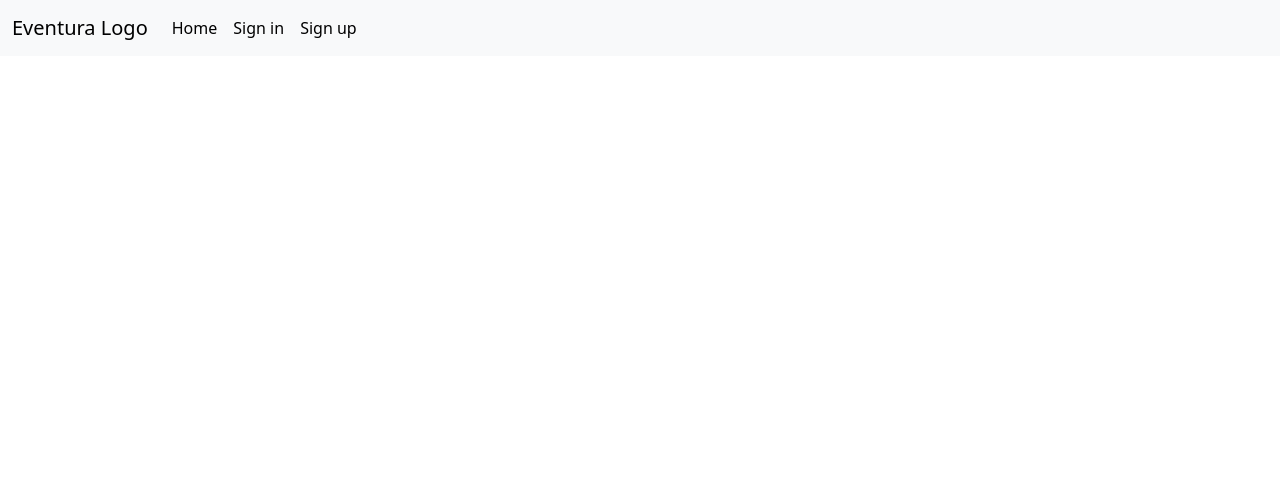
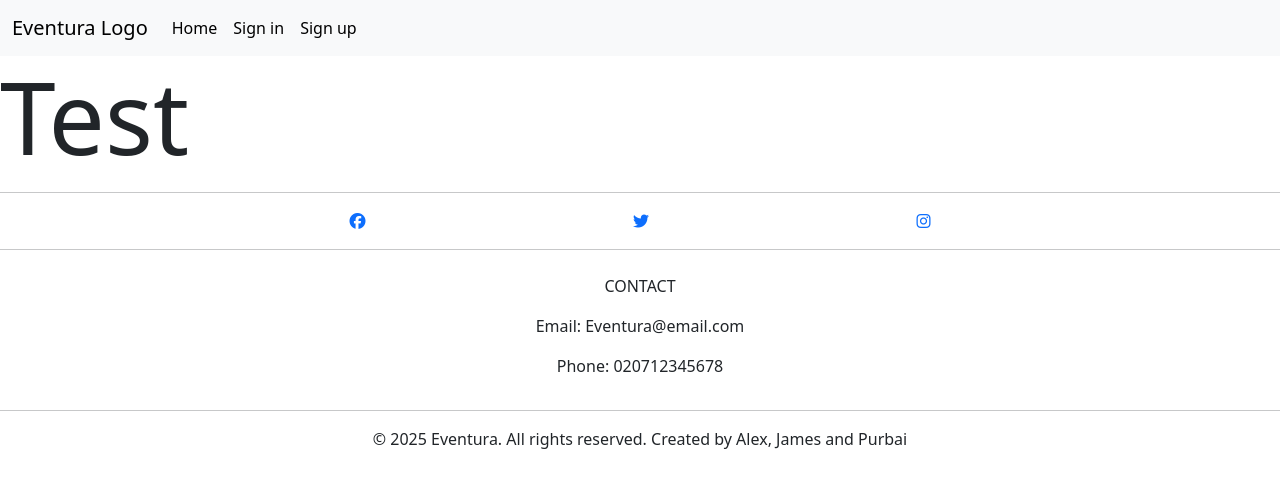
Before and after one commit to JamesBracken/eventura, a website built with Vite: page frontend_eventura/index.html in a window 1280 px wide. Built offline with nearby package versions, Linux system fonts and the light colour scheme; files whose address does not match are found by name.

Commit message:
Add(frontend-index): footer

```diff
--- a/frontend_eventura/index.html
+++ b/frontend_eventura/index.html
@@ -39,9 +39,37 @@
   </header>
 
   <main>
+    <section>
+      <h1>Test</h1>
+    </section>
   </main>
 
-  <footer>
+  <footer class="footer">
+    <hr />
+    <div class="container">
+      <div class="row">
+        <div class="col-12 d-flex justify-content-evenly">
+          <a href="https://www.facebook.com/" target="_blank" rel="noopener noreferrer"
+            aria-label="Open facebook in a new tab"><i class="fa-brands fa-facebook footer__icon"></i></a>
+          <a href="https://x.com/" target="_blank" rel="noopener noreferrer" aria-label="Open twitter in a new tab"><i
+              class="fa-brands fa-twitter footer__icon"></i></a>
+          <a href="https://www.instagram.com/" target="_blank" rel="noopener noreferrer"
+            aria-label="Open instagram in a new tab"><i class="fa-brands fa-instagram footer__icon"></i></a>
+        </div>
+      </div>
+    </div>
+    <hr />
+    <div class="container">
+      <div class="row justify-content-center mt-2">
+        <div class="col-12 col-md-6 text-center mt-2">
+          <p class="subheading">CONTACT</p>
+          <p>Email: Eventura@email.com</p>
+          <p>Phone: 020712345678</p>
+        </div>
+      </div>
+    </div>
+    <hr />
+    <p class="text-center">&copy; 2025 Eventura. All rights reserved. Created by Alex, James and Purbai</p>
   </footer>
   <!-- Bootstrap import -->
   <script src="https://cdn.jsdelivr.net/npm/bootstrap@5.3.7/dist/js/bootstrap.bundle.min.js"
```
